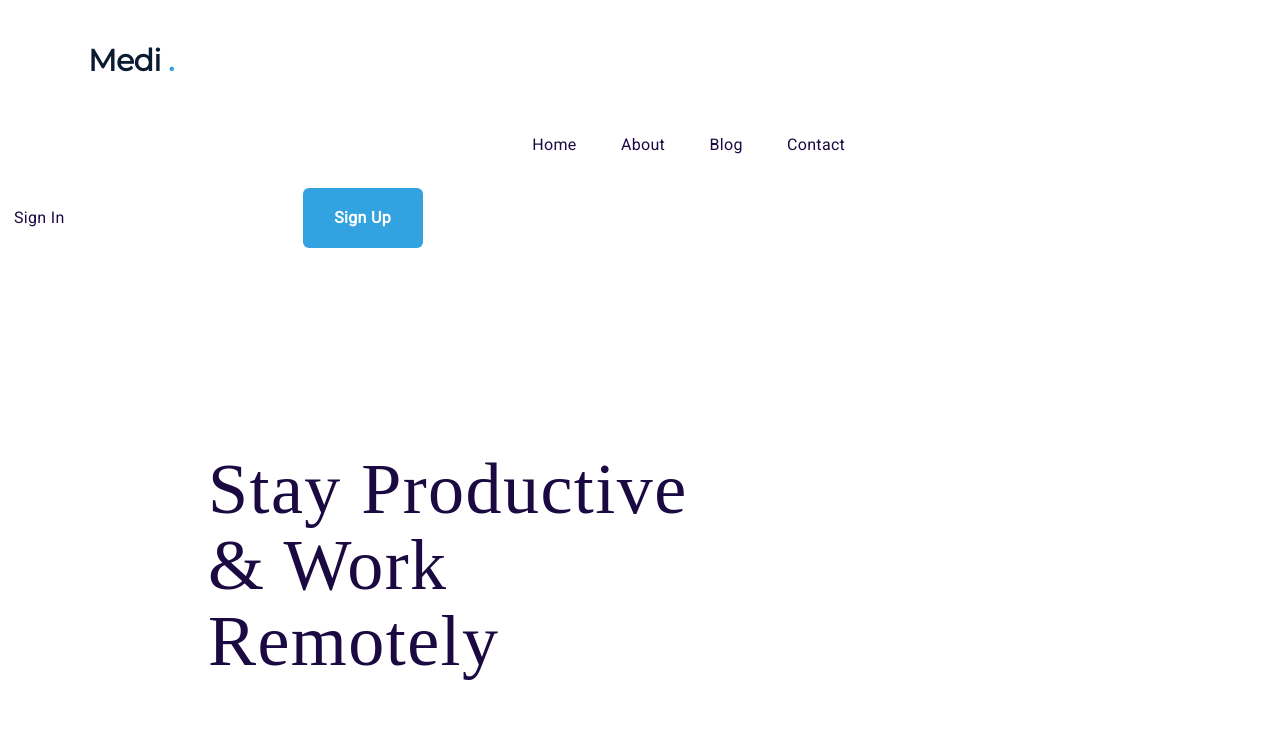
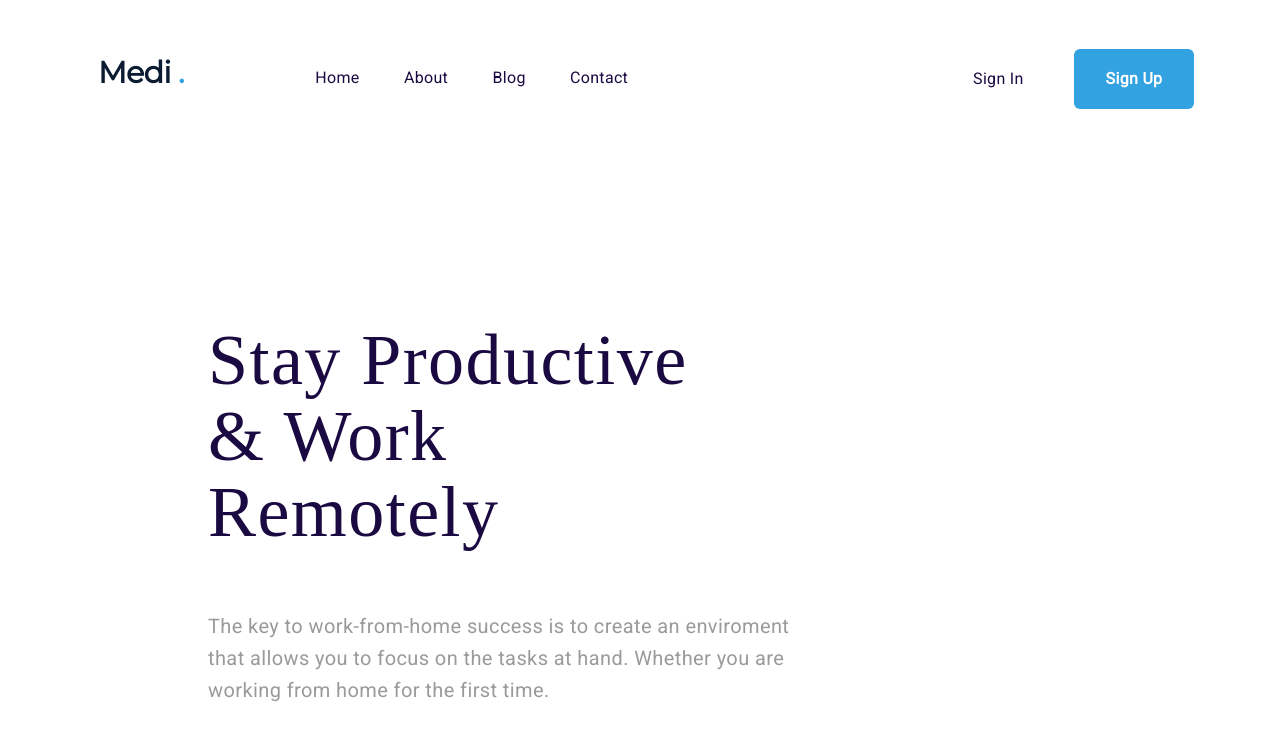
Before and after one commit to Sabimango/figmatest, a plain HTML site: page index.html in a window 1280 px wide. Shown: the top 736 px of the page. Drawn offline with Linux system fonts and the light colour scheme; a web font is replaced by a local one.

Commit message:
initial commit

```diff
--- a/Styles/index.css
+++ b/Styles/index.css
@@ -1,9 +1,34 @@
+.menu-container {
+    border: none;
+    padding: 10px;
+  }
+  .menu-container::after { /*a hack "clearfix" to adjust the div*/
+    content: '';
+    clear: both;
+    display: table;
+  }
+  .header-left {
+    border: none;
+    float: left;
+  }
+  .header-left * {
+    display: inline-block;
+  }
+  .topnav {
+    padding-left: 30px;
+  }
+  .header-right {
+    border: none;
+    text-align: right;
+    margin-left: 600px;
+}
+
 .logo{
     font-family: 'Montserrat', sans-serif;
     font-style: normal;
     font-weight: bold;
     font-size: 30px;
-    line-height: 48px;
+    line-height: 24px;
     /* or 160% */
     letter-spacing: -0.02em;
     color: #0A1B32;
@@ -15,9 +40,7 @@
 .logo-dot {
     color: #33A2E0;
 }
-.menu-container .button-container {
-    display: inline-block;
-}
+
 .topnav {
     font-family: 'Roboto', sans-serif;
     font-style: normal;
@@ -35,7 +58,7 @@
 
 .sign-in-btn {
     margin-top: 48px;
-    margin-right: 228px;
+    margin-right: 40.3px;
     background-color: #ffffff;
     border-radius: 6px;
     border: none;
@@ -62,7 +85,7 @@
     font-style: normal;
     font-weight: bold;
     font-size: 16px;
-    line-height: 32px;
+    line-height: 24px;
     /* or 200% */
     text-align: center;
     letter-spacing: 0.02em;
@@ -121,4 +144,3 @@ section {
     letter-spacing: 0.02em;
     color: #FFFFFF;
 }
-/* fixa menyn uppe, fixa circular std font */
--- a/index.html
+++ b/index.html
@@ -13,6 +13,7 @@
   <body>
     <header>
       <div class="menu-container">
+        <div class="header-left">
           <div class="logo">Medi <span class="logo-dot">.</span></div>
           <nav class="topnav">
             <!--Navigation-->
@@ -20,12 +21,13 @@
             <a>About</a>
             <a>Blog</a>
             <a>Contact</a>
-        </nav></div
-      >
-      <div class="button-container">
+          </nav>
+        </div>
+        <div class="header-right">
           <button class="sign-in-btn">Sign In</button>
-        <button class="sign-up-btn">Sign Up</button></div
-      >
+          <button class="sign-up-btn">Sign Up</button>
+        </div>
+      </div>
     </header>
 
     <main>
@@ -33,9 +35,9 @@
         <!--Section for text-->
         <h1 class="main-title">Stay Productive & Work Remotely</h1>
         <p class="main-info">
-        The key to work-from-home success is to create an enviroment that allows
-        you to focus on the tasks at hand. Whether you are working from home for
-        the first time.
+          The key to work-from-home success is to create an enviroment that
+          allows you to focus on the tasks at hand. Whether you are working from
+          home for the first time.
         </p>
         <button class="main-btn">Learn More</button>
       </section>
```
Lines whose indentation alone changed are shown as unchanged.
